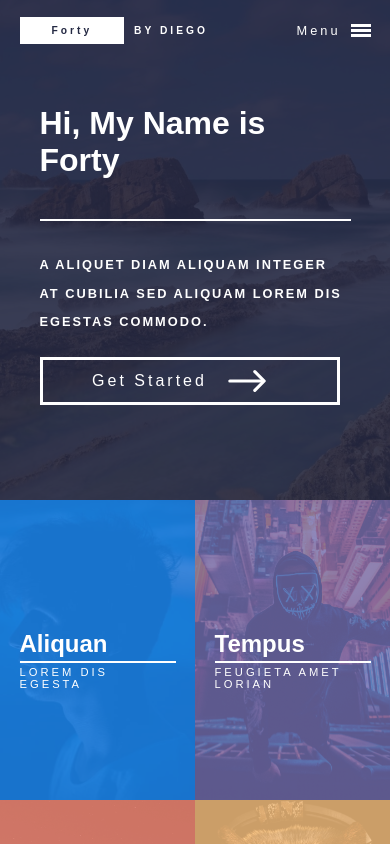
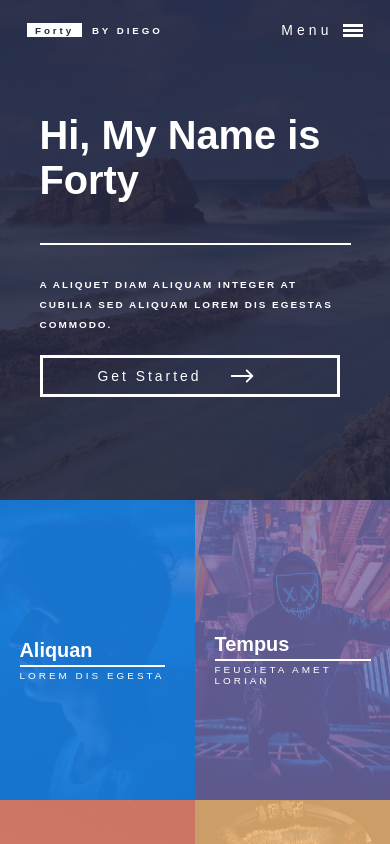
Before and after one commit to diego-nascimento/Forty-Template, a Next.js app: page / in a window 390 px wide. Shown: the top 844 px of the page. Built offline with nearby package versions, Linux system fonts and the light colour scheme.

Commit message:
truque para texto responsivo

```diff
--- a/src/Components/Button/Button.style.js
+++ b/src/Components/Button/Button.style.js
@@ -3,8 +3,8 @@ import styled from 'styled-components';
 export const ButtonStyle = styled.button`
   color: ${(props) => (props.Color == '1' ? 'black' : 'white')};
   background: ${(props) => (props.Color == '1' ? 'white' : 'rgba(1,1,1, 0)')};
-  font-size: 1em;
-  padding: 0px 1rem;
+  font-size: 0.7em;
+  padding: 0px 1vw;
   height: 3em;
   cursor: pointer;
   transition: 0.2s;
--- a/src/Components/IndexPage/Item/Item.style.js
+++ b/src/Components/IndexPage/Item/Item.style.js
@@ -38,28 +38,20 @@ export const Letreiro = styled.div`
   opacity: 1;
 
   h2 {
-    font-size: 2.5rem;
+    font-size: 1em;
     padding-bottom: 2%;
     text-transform: capitalize;
     opacity: 1;
     z-index: 95;
-
-    @media (max-width: 800px) {
-      font-size: 1.5rem;
-    }
   }
 
   p {
-    font-size: 1.2rem;
+    font-size: 0.5em;
     letter-spacing: 3px;
     padding-top: 2%;
     border-top: 2px solid white;
     text-transform: upperCase;
     opacity: 1;
     z-index: 95;
-
-    @media (max-width: 800px) {
-      font-size: 0.7rem;
-    }
   }
 `;
--- a/src/Components/IndexPage/Painel/Painel.js
+++ b/src/Components/IndexPage/Painel/Painel.js
@@ -20,7 +20,7 @@ export default function Painel() {
             <BsArrowRight
               style={{
                 fontSize: '80px',
-                height: '50px',
+                height: '30px',
               }}
             />
           </Button>
--- a/src/Components/IndexPage/Painel/Painel.style.js
+++ b/src/Components/IndexPage/Painel/Painel.style.js
@@ -35,7 +35,7 @@ export const Letreiro = styled.div`
   align-items: center;
   color: white;
 
-  @media(max-width: 800px){
+  @media (max-width: 800px) {
     width: 90%;
   }
 
@@ -46,22 +46,7 @@ export const Letreiro = styled.div`
     border-bottom: 2px solid white;
 
     h1 {
-      font-size: 4rem;
-
-      @media(max-width: 1200px){
-        font-size: 3.5em;
-      }
-      @media(max-width: 700px){
-        font-size: 2.5em;
-      }
-
-      @media(max-width: 500px){
       font-size: 2em;
-      }
-
-      @media(max-width: 370px){
-        font-size: 1.5em;
-      }
     }
   }
 
@@ -71,36 +56,24 @@ export const Letreiro = styled.div`
     display: flex;
     flex-direction: row;
 
-    @media(max-width: 700px){
+    @media (max-width: 700px) {
       flex-direction: column;
     }
-
   }
   p {
-      font-size: 1.1em;
+    font-size: 0.5em;
     font-weight: 700;
     letter-spacing: 2px;
-      line-height: 1.8rem;
-      margin-right: 5px;
+    line-height: 2em;
+    margin-right: 2vw;
     width: 35%;
 
-      @media(max-width: 1250px){
-        font-size: 1em;
+    @media (max-width: 1250px) {
       width: 100%;
     }
-      @media(max-width: 750px){
-        font-size: .9em;
+    @media (max-width: 750px) {
       width: 100%;
       margin: 0 0 20px 0;
     }
-
-      @media(max-width: 500px){
-        font-size: .8em;
-      }
-
-      @media(max-width: 370px){
-        font-size: .7em;
-      }
-    }
   }
 `;
--- a/src/Components/IndexPage/Section3/Section3.js
+++ b/src/Components/IndexPage/Section3/Section3.js
@@ -21,7 +21,7 @@ export default function Section3() {
           <BsArrowRight
             style={{
               fontSize: '80px',
-              height: '50px',
+              height: '30px',
             }}
           />
         </Button>
--- a/src/Components/IndexPage/Section3/Section3.style.js
+++ b/src/Components/IndexPage/Section3/Section3.style.js
@@ -16,24 +16,16 @@ export const Content = styled.div`
   h2 {
     padding: 1% 0px;
     border-bottom: 3px solid white;
-    font-size: 2em;
+    font-size: 0.8em;
     position: relative;
     width: 200px;
-
-    @media (max-width: 800px) {
-      font-size: 1.2em;
-    }
   }
 
   p {
     padding: 2% 0px 2% 0px;
-    font-size: 1em;
+    font-size: 0.5em;
     line-height: 1.6em;
     letter-spacing: 2px;
     font-weight: 400;
-
-    @media (max-width: 800px) {
-      font-size: 0.7em;
-    }
   }
 `;
--- a/src/Components/Menu/Menu.js
+++ b/src/Components/Menu/Menu.js
@@ -6,6 +6,7 @@ import Button from '../Button/Button';
 const Menu = () => {
   const [MenuState, setMenuState] = React.useState(0);
   const [HeaderState, setHeaderState] = React.useState(0);
+
   React.useEffect(() => {
     window.addEventListener('scroll', () => {
       if (window.scrollY > 600) {
--- a/src/Components/Menu/Menu.style.js
+++ b/src/Components/Menu/Menu.style.js
@@ -1,8 +1,8 @@
 import styled, { keyframes } from 'styled-components';
 
 const AnimationMenu = keyframes`
-0%{
-  transform: translateY(-60px);
+  0%{
+    transform: translateY(-60px);
   }20%{
     transform: translateY(0px);
   }
@@ -15,7 +15,7 @@ export const MenuStyle = styled.header`
   flex-direction: row;
   align-items: center;
   justify-content: space-between;
-  padding: 0px 5%;
+  padding: 0px 2vw;
   position: ${(props) => (props.HeaderState == 0 ? 'absolute' : 'fixed')};
   background: ${(props) =>
     props.HeaderState == 1 ? '#302c4c' : 'rgba(1, 1, 1, 0)'};
@@ -25,7 +25,7 @@ export const MenuStyle = styled.header`
     forwards;
 
   @media (max-width: 800px) {
-    padding: 0px 5%;
+    padding: 0px 7vw;
   }
 
   a {
@@ -49,7 +49,7 @@ export const MenuStyle = styled.header`
   }
 
   strong {
-    padding: 0.5rem 2rem;
+    padding: 0.5vw 2vw;
     background: white;
     color: #242943;
     transition: 0.3s;
@@ -122,7 +122,7 @@ export const Item = styled.li`
   flex-direction: column;
   margin-top: 10px;
   padding: 10px 20px;
-  font-size: 1.3rem;
+  font-size: 1.3em;
   color: white;
   cursor: pointer;
   letter-spacing: 3px;
--- a/src/global/globalStyles.js
+++ b/src/global/globalStyles.js
@@ -7,6 +7,10 @@ export const GlobalStyles = createGlobalStyle`
   outline: 0;
   box-sizing: border-box;
 
+}
+
+html{
+  font-size: calc(1em + 1vw);
 }
 
 body{
@@ -45,21 +49,14 @@ body{
 ul, li, a, span, strong {
   text-decoration: none;
   list-style: none;
-  font-size: 1em;
-
-
-  @media (max-width: 500px){
-    font-size: .8em;
-  }
+  font-size: .7em;
 }
 
 a, span, strong {
-  letter-spacing: 3px;
+  letter-spacing: .3em;
   color: white;
 }
 span{
   font-weight: 700;
 }
-
-
 `;
```
Lines whose indentation alone changed are shown as unchanged.
